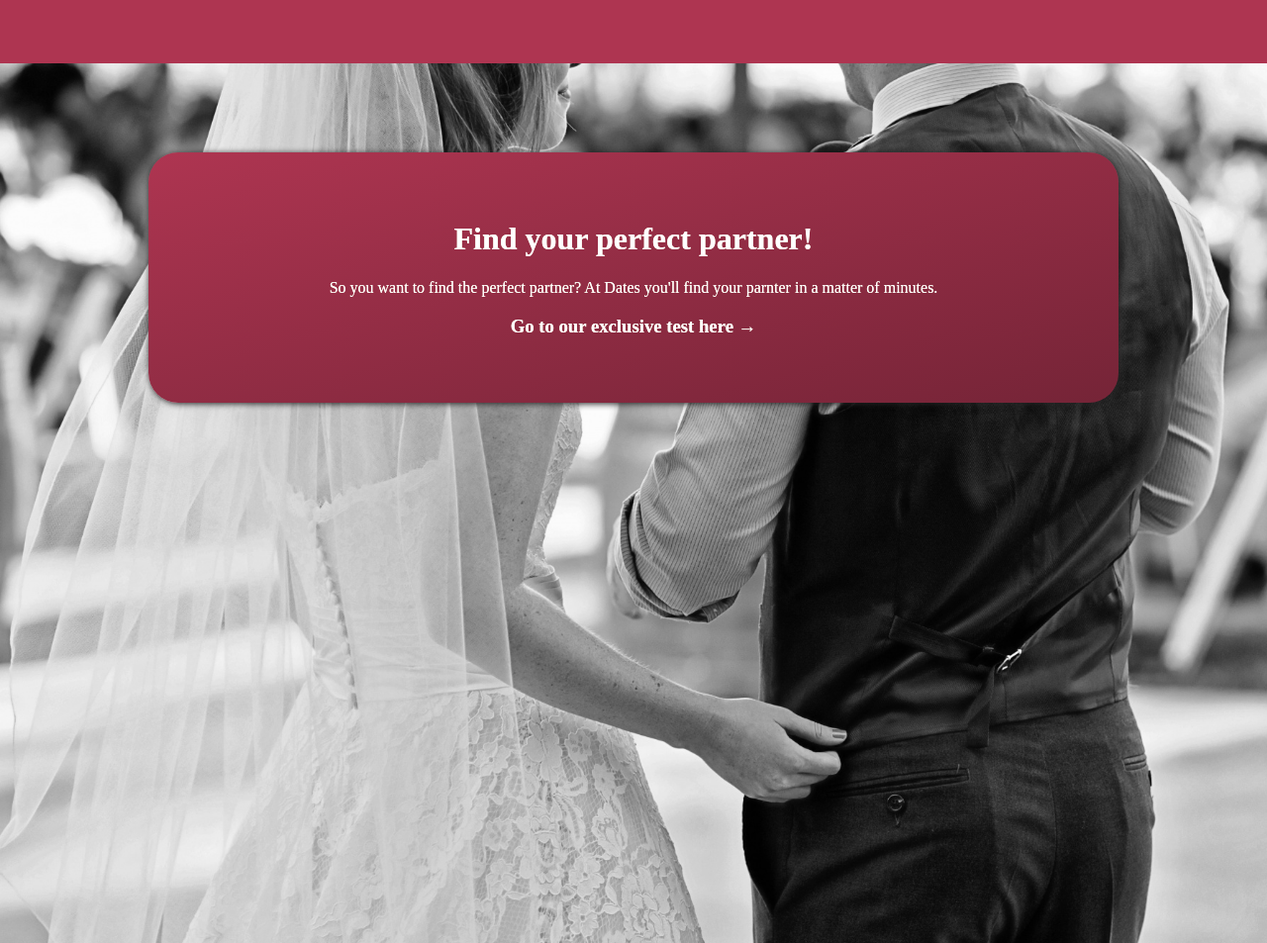
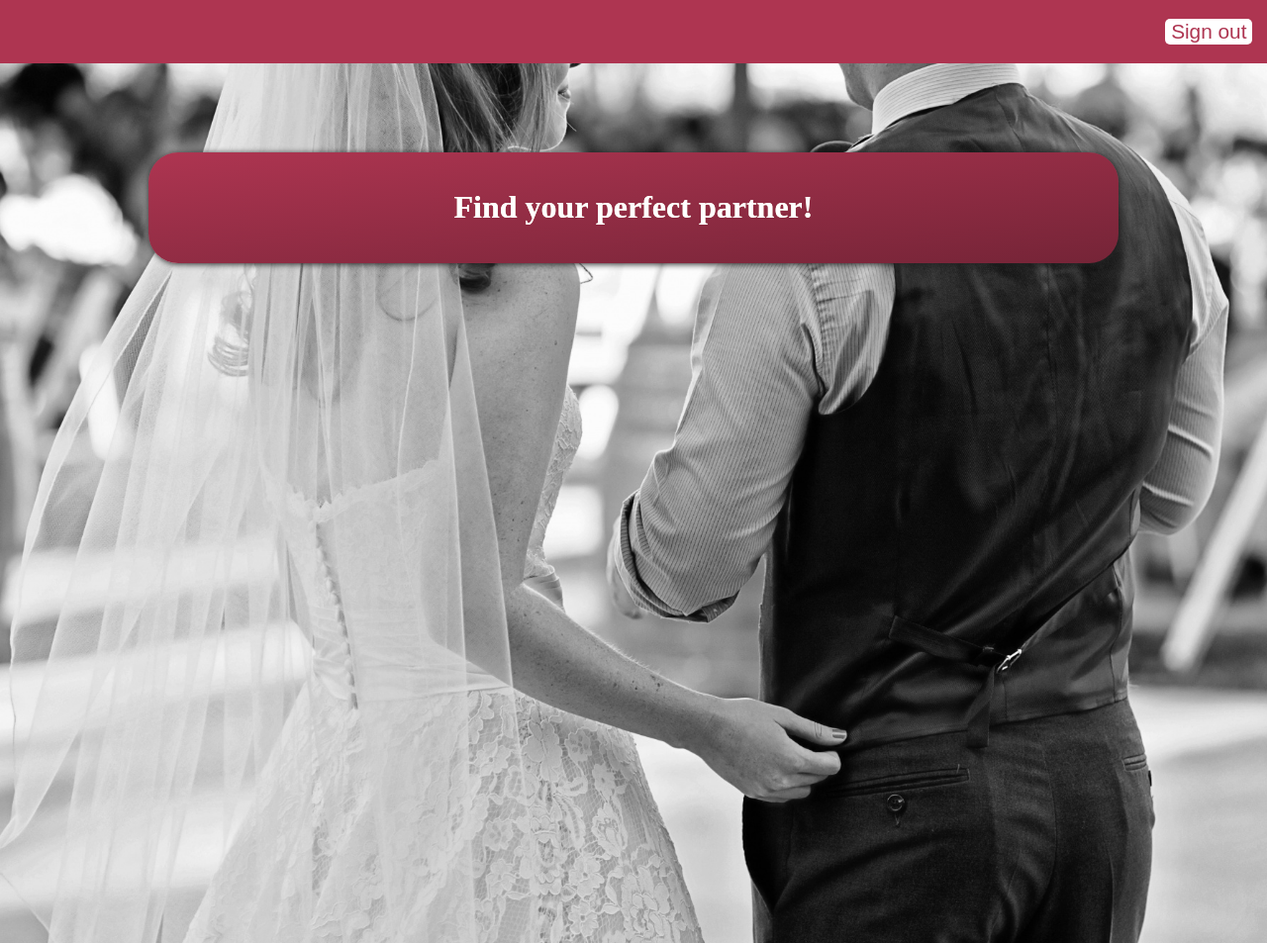
Before and after one commit to BlockCat/DatingSite, a CodeIgniter app: page /DatingSite/ in a window 1280 px wide. Shown: the top 953 px of the page at 99% size. Run offline with CodeIgniter, Linux system fonts and the light colour scheme; the visitor is signed in with stand-in values (Sample User, id 1); tables that the repository leaves empty or names only in its code hold one stand-in row (values such as "Sample post"); some libraries are stand-ins or nearby versions.

Commit message:
sign out option

```diff
--- a/application/views/header.php
+++ b/application/views/header.php
@@ -19,7 +19,9 @@
             echo '<a href="./login"><button>Sign in</button></a>';
             echo '<a href="./register"><button>Create account</button></a>';
             echo '<a href="./"><button>Home</button></a>';
-
+		}
+		else{
+			echo '<a href="./signout"><button>Sign out</button></a>';
 		}
 		?>
         </div>
--- a/application/views/matchfinder.php
+++ b/application/views/matchfinder.php
@@ -2,13 +2,12 @@
             <div class="wrapper">
                 <div class="flashy_wrapper">
                     <h1>Find your perfect partner!</h1>
-                    <p>
-                        So you want to find the perfect partner?
-                        At Dates you'll find your parnter in a matter of minutes.
-                    </p>
-                    <h3>
-                        <a href="register">Go to our exclusive test here &#8594;</a>
-                    </h3>
+                    <?php if(!isset($_SESSION['loggedIn'])){
+						echo "<p>So you want to find the perfect partner? At Dates you'll find your parnter in a matter of minutes.</p>
+						<h3>
+						 <a href='register'>Go to our exclusive test here to find your soul partner &#8594;</a>
+						</h3>";
+					}?>
                 </div>
             </div>
 </div>
--- a/css/main.css
+++ b/css/main.css
@@ -37,7 +37,7 @@ body {
 }
 
 .flashy_wrapper {
-    padding: 3em;
+    padding: 1em 3em 1em 3em;
     color: white;
     text-shadow: 0px 0px 0.5px #EFEACC;
     box-shadow: 1px 1px 6px #222;
```
Also changed, not shown: application/controllers/signout.php (added, +33 -0 lines).
